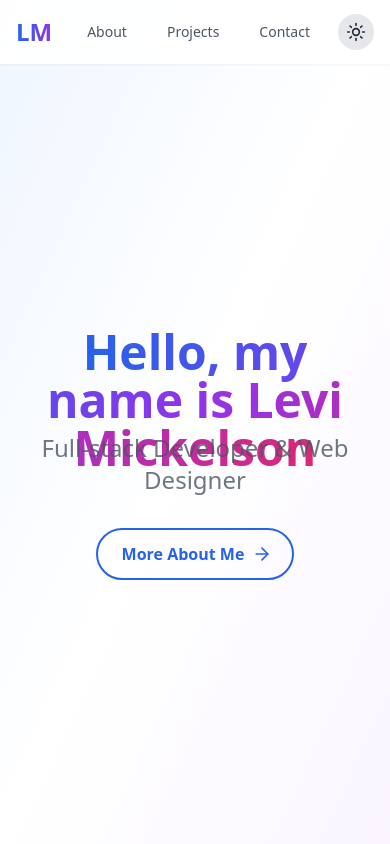
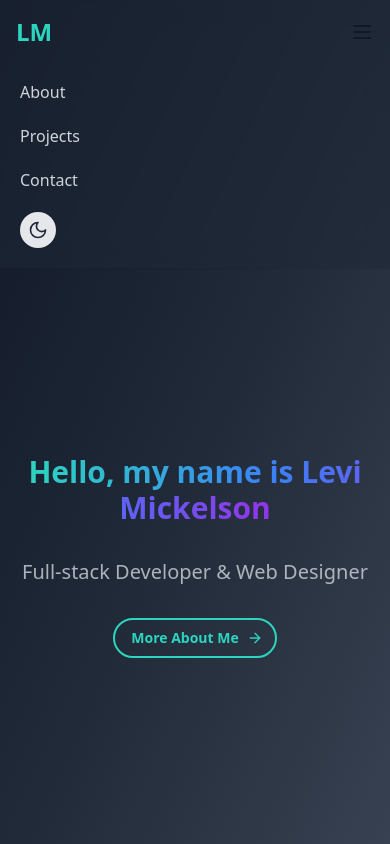
Before and after one commit to levi1462/portfolio-website, a Next.js app in the folder my_portfolio/: page / in a window 390 px wide. Both pictures are taken after a click on the button 356 px from the left and 32 px from the top of the page. Built offline with nearby package versions, Linux system fonts and the light colour scheme.

Commit message:
Remove unused imports

```diff
--- a/my_portfolio/src/app/contact/page.tsx
+++ b/my_portfolio/src/app/contact/page.tsx
@@ -3,7 +3,7 @@
 import Link from "next/link";
 import { useState } from "react";
 import { Mail, Github, Linkedin, ArrowRight } from "lucide-react";
-import { ThemeProvider, useTheme } from "../contexts/ThemeContexts";
+import { useTheme } from "../contexts/ThemeContexts";
 import { ThemeToggle } from "../components/ThemeToggle";
 
 export default function Contact() {
--- a/my_portfolio/src/app/page.tsx
+++ b/my_portfolio/src/app/page.tsx
@@ -2,9 +2,9 @@
 
 import { useState, useEffect } from "react";
 import Link from "next/link";
-import { ThemeProvider, useTheme } from "./contexts/ThemeContexts";
+import { useTheme } from "./contexts/ThemeContexts";
 import { ThemeToggle } from "./components/ThemeToggle";
-import { ArrowRight } from "lucide-react";
+import { ArrowRight, Menu } from "lucide-react";
 
 interface TypingEffectResult {
   displayedText: string;
@@ -39,6 +39,8 @@ export default function Home() {
     125
   );
   const { theme } = useTheme();
+  const [isMenuOpen, setIsMenuOpen] = useState(false);
+
   return (
     <div
       className={`min-h-screen flex flex-col ${
@@ -67,7 +69,7 @@ export default function Home() {
                 LM
               </span>
             </div>
-            <div className="flex items-center space-x-4">
+            <div className="hidden md:flex items-center space-x-4">
               {["About", "Projects", "Contact"].map((item) => (
                 <Link
                   key={item}
@@ -83,14 +85,47 @@ export default function Home() {
               ))}
               <ThemeToggle />
             </div>
+            <div className="md:hidden flex items-center">
+              <button
+                onClick={() => setIsMenuOpen(!isMenuOpen)}
+                className={`${
+                  theme === "dark" ? "text-gray-300" : "text-gray-600"
+                } hover:text-gray-900 focus:outline-none focus:text-gray-900`}
+              >
+                <Menu className="h-6 w-6" />
+              </button>
+            </div>
           </div>
         </div>
+        {isMenuOpen && (
+          <div className="md:hidden">
+            <div className="px-2 pt-2 pb-3 space-y-1 sm:px-3">
+              {["About", "Projects", "Contact"].map((item) => (
+                <Link
+                  key={item}
+                  href={`/${item.toLowerCase()}`}
+                  className={`${
+                    theme === "dark"
+                      ? "text-gray-300 hover:bg-gray-700 hover:text-teal-400"
+                      : "text-gray-600 hover:bg-gray-100 hover:text-blue-600"
+                  } block px-3 py-2 rounded-md text-base font-medium`}
+                  onClick={() => setIsMenuOpen(false)}
+                >
+                  {item}
+                </Link>
+              ))}
+              <div className="px-3 py-2">
+                <ThemeToggle />
+              </div>
+            </div>
+          </div>
+        )}
       </nav>
 
-      <main className="flex-grow flex items-center justify-center px-4">
+      <main className="flex-grow flex items-center justify-center px-4 sm:px-6 lg:px-8">
         <div className="text-center">
           <h1
-            className={`text-5xl font-bold mb-6 h-20 min-h-[5rem] ${
+            className={`text-3xl sm:text-4xl md:text-5xl font-bold mb-6 min-h-[5rem] ${
               theme === "dark" ? "text-white" : "text-gray-800"
             }`}
           >
@@ -105,14 +140,14 @@ export default function Home() {
             </span>
             {!isTypingComplete && (
               <span
-                className={`inline-block w-1 h-10 ml-1 ${
+                className={`inline-block w-1 h-8 sm:h-10 ml-1 ${
                   theme === "dark" ? "bg-teal-400" : "bg-blue-600"
                 } animate-blink`}
               ></span>
             )}
           </h1>
           <h3
-            className={`text-2xl mt-4 opacity-80 ${
+            className={`text-xl sm:text-2xl mt-4 opacity-80 ${
               theme === "dark" ? "text-gray-300" : "text-gray-600"
             }`}
           >
@@ -125,14 +160,14 @@ export default function Home() {
                   theme === "dark"
                     ? "border-teal-400 text-teal-400 hover:bg-teal-400 hover:text-gray-900"
                     : "border-blue-600 text-blue-600 hover:bg-gradient-to-r hover:from-blue-600 hover:to-purple-600 hover:text-white"
-                } px-6 py-3 rounded-full font-semibold transition duration-300 ease-in-out transform hover:scale-105 focus:outline-none focus:ring-2 focus:ring-opacity-50 ${
+                } px-4 sm:px-6 py-2 sm:py-3 rounded-full text-sm sm:text-base font-semibold transition duration-300 ease-in-out transform hover:scale-105 focus:outline-none focus:ring-2 focus:ring-opacity-50 ${
                   theme === "dark"
                     ? "focus:ring-teal-400"
                     : "focus:ring-blue-400"
                 } flex items-center`}
               >
                 More About Me
-                <ArrowRight className="ml-2 -mr-1 w-5 h-5" />
+                <ArrowRight className="ml-2 -mr-1 w-4 h-4 sm:w-5 sm:h-5" />
               </button>
             </Link>
           </div>
```
